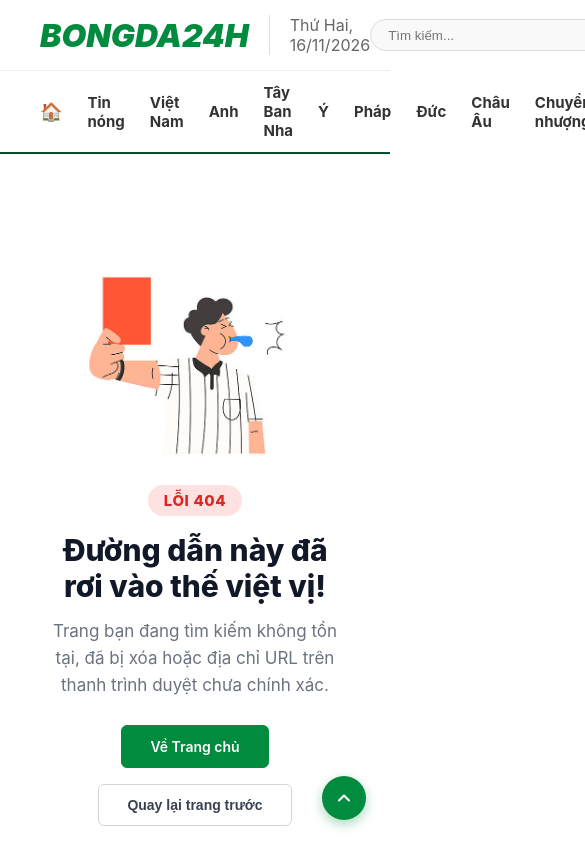
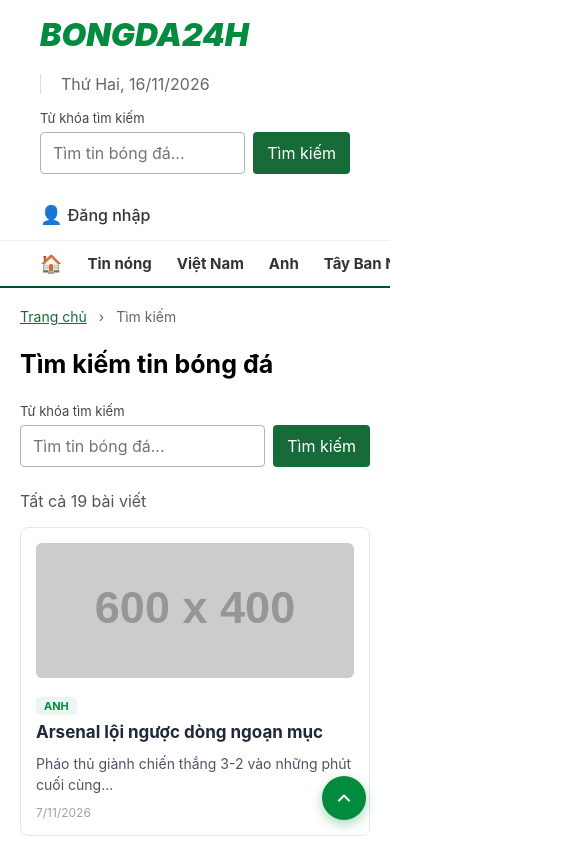
Before and after one commit to Kha-RndSoul/LTFE_CK, a React (Create React App) app: page /tim-kiem in a window 390 px wide. Shown: the top 844 px of the page, 585 px wide, since content can reach past the window. Built offline with nearby package versions, Linux system fonts and the light colour scheme; data requests are answered from the project's data file.

Commit message:
Hoan thien tim kiem tu Header va trang ket qua

```diff
--- a/src/App.tsx
+++ b/src/App.tsx
@@ -5,6 +5,7 @@ import HomePage from './pages/HomePage';
 import CategoryPage from './pages/CategoryPage';
 import DetailPage from './pages/DetailPage';
 import NotFoundPage from './pages/NotFoundPage';
+import SearchPage from './pages/SearchPage';
 
 const App: React.FC = () => {
     return (
@@ -15,6 +16,7 @@ const App: React.FC = () => {
                     {/* trang tin theo giải đấu */}
                     <Route path="the-thao/:categoryId" element={<CategoryPage />} />
                     <Route path="tin-tuc/:id" element={<DetailPage />} />
+                    <Route path="tim-kiem" element={<SearchPage />} />
                     {/* trang báo lỗi 404 khi sai đường dẫn */}
                     <Route path="*" element={<NotFoundPage />} />
                 </Route>
--- /dev/null
+++ b/src/assets/styles/SearchPage.css
@@ -0,0 +1,11 @@
+.football-search { max-width: 900px; margin: 0 auto; }
+.football-search__breadcrumb { display: flex; gap: 12px; margin-bottom: 24px; color: #666; font-size: 14px; }
+.football-search__breadcrumb a { color: #176b39; }
+.football-search h1 { margin: 0 0 24px; font-size: 30px; }
+.football-search__count { margin: 24px 0 16px; color: #555; overflow-wrap: anywhere; }
+.football-search__empty { padding: 24px; background: #f4f7f4; }
+@media (max-width: 600px) {
+    .football-search h1 { font-size: 25px; }
+    .football-search .news-card { flex-direction: column; }
+    .football-search .news-card__thumb-link { width: 100%; }
+}
--- a/src/components/SearchForm.tsx
+++ b/src/components/SearchForm.tsx
@@ -1,5 +1,5 @@
 import React, { useEffect, useId, useState } from 'react';
-import '../assets/SearchForm.css';
+import '../assets/styles/SearchForm.css';
 
 type Props = { onSearch: (keyword: string) => void; initialKeyword?: string };
 
--- a/src/components/common/Header.tsx
+++ b/src/components/common/Header.tsx
@@ -1,10 +1,14 @@
 import React from 'react';
-import { Link } from 'react-router-dom';
+import { Link, useLocation, useNavigate, useSearchParams } from 'react-router-dom';
 import { ICategory } from '../../types';
 import useAPI from '../../hooks/useAPI';
 import { BASE_URL } from '../../services/api';
+import SearchForm from '../SearchForm';
 
 const Header: React.FC = () => {
+    const navigate = useNavigate();
+    const location = useLocation();
+    const [params] = useSearchParams();
     const { data: categories, loading, error } = useAPI<ICategory[]>(`${BASE_URL}/categories`);
 
     const getCurrentDate = () => {
@@ -22,13 +26,15 @@ const Header: React.FC = () => {
 
             <div style={{
                 display: 'flex',
+                flexWrap: 'wrap',
+                gap: '16px',
                 justifyContent: 'space-between',
                 alignItems: 'center',
                 padding: '15px 40px',
                 borderBottom: '1px solid #eee'
             }}>
 
-                <div style={{ display: 'flex', alignItems: 'center', gap: '20px' }}>
+                <div style={{ display: 'flex', flexWrap: 'wrap', alignItems: 'center', gap: '20px' }}>
                     <Link to="/" style={{ color: '#008b3e', textDecoration: 'none', fontSize: '2rem', fontWeight: '900', fontStyle: 'italic' }}>
                         BONGDA24H
                     </Link>
@@ -37,23 +43,12 @@ const Header: React.FC = () => {
                     </span>
                 </div>
 
-                <div style={{ display: 'flex', alignItems: 'center', gap: '30px' }}>
+                <div style={{ display: 'flex', flexWrap: 'wrap', alignItems: 'center', gap: '30px', maxWidth: '100%' }}>
 
-                    <div style={{
-                        display: 'flex',
-                        alignItems: 'center',
-                        border: '1px solid #ddd',
-                        borderRadius: '20px',
-                        padding: '5px 15px',
-                        backgroundColor: '#f9f9f9'
-                    }}>
-                        <input
-                            type="text"
-                            placeholder="Tìm kiếm..."
-                            style={{ border: 'none', outline: 'none', width: '200px', backgroundColor: 'transparent' }}
-                        />
-                        <span style={{ cursor: 'pointer', fontSize: '16px' }}>🔍</span>
-                    </div>
+                    <SearchForm
+                        initialKeyword={location.pathname === '/tim-kiem' ? params.get('q') || '' : ''}
+                        onSearch={(q) => navigate(`/tim-kiem?${new URLSearchParams({ q })}`)}
+                    />
 
                     <div style={{ display: 'flex', alignItems: 'center', gap: '5px', cursor: 'pointer', color: '#333' }}>
                         <span style={{ fontSize: '18px' }}>👤</span>
@@ -67,6 +62,8 @@ const Header: React.FC = () => {
                 alignItems: 'center',
                 padding: '12px 40px',
                 gap: '25px',
+                overflowX: 'auto',
+                whiteSpace: 'nowrap',
                 fontWeight: 'bold',
                 fontSize: '15px'
             }}>
--- a/src/pages/SearchPage.tsx
+++ b/src/pages/SearchPage.tsx
@@ -1,102 +1,46 @@
-import React, { useMemo, useState } from 'react';
-import { Link } from 'react-router-dom';
+import React from 'react';
+import { Link, useSearchParams } from 'react-router-dom';
 import { ICategory, INews } from '../types';
 import useAPI from '../hooks/useAPI';
 import { BASE_URL } from '../services/api';
 import SearchForm from '../components/SearchForm';
-import '../assets/SearchPage.css';
+import NewsCard from '../components/common/NewsCard';
+import RequestState from '../components/common/RequestState';
+import '../assets/styles/SearchPage.css';
+
+// Đổi về chữ thường, bỏ dấu để "bong da" vẫn tìm được "bóng đá".
+function normalize(text: string) {
+    return text.toLowerCase().normalize('NFD').replace(/[\u0300-\u036f]/g, '').replace(/đ/g, 'd').trim();
+}
 
 function SearchPage() {
-    const [keyword, setKeyword] = useState('');
-
-    const { data: newsList, loading, error } = useAPI<INews[]>(`${BASE_URL}/news`);
+    const [params, setParams] = useSearchParams();
+    const keyword = params.get('q') || '';
+    const { data: news, loading, error, refetch } = useAPI<INews[]>(`${BASE_URL}/news`);
     const { data: categories } = useAPI<ICategory[]>(`${BASE_URL}/categories`);
-
-    const categoryMap = useMemo(() => {
-        const map: Record<string, string> = {};
-        categories?.forEach((cat) => {
-            map[cat.id] = cat.name;
-        });
-        return map;
-    }, [categories]);
-
-    const results = useMemo(() => {
-        if (!newsList) return [];
-        const normalizedKeyword = keyword.trim().toLocaleLowerCase('vi');
-
-        return newsList.filter((article) => {
-            const categoryName = categoryMap[article.categoryId] || article.categoryId;
-            return `${article.title} ${categoryName} ${article.summary}`
-                .toLocaleLowerCase('vi')
-                .includes(normalizedKeyword);
-        });
-    }, [newsList, categoryMap, keyword]);
+    const categoryName = (id: string) => categories?.find((cat) => cat.id === id)?.name || id;
+    const results = (news || []).filter((item) =>
+        normalize(`${item.title} ${item.summary} ${categoryName(item.categoryId)}`).includes(normalize(keyword))
+    );
 
     return (
-        <section className="football-search" aria-labelledby="football-search-title">
+        <section className="football-search">
             <nav className="football-search__breadcrumb" aria-label="Đường dẫn chuyên mục">
-                <Link to="/">Trang chủ</Link>
-                <span aria-hidden="true">›</span>
-                <span aria-current="page">Tìm kiếm</span>
+                <Link to="/">Trang chủ</Link><span>›</span><span>Tìm kiếm</span>
             </nav>
-
-            <h1 id="football-search-title">Tìm kiếm tin bóng đá</h1>
-            <SearchForm onSearch={setKeyword} />
-
-            {loading && (
-                <p className="football-search__count" role="status">
-                    Đang tải danh sách bài viết...
-                </p>
-            )}
-
-            {error && (
-                <p className="football-search__count" role="status" style={{ color: 'red' }}>
-                    Không tải được dữ liệu tìm kiếm.
-                </p>
-            )}
-
-            {!loading && !error && (
+            <h1>Tìm kiếm tin bóng đá</h1>
+            <SearchForm initialKeyword={keyword} onSearch={(q) => setParams(q ? { q } : {})} />
+            {loading ? <RequestState kind="loading" /> : error ? (
+                <RequestState kind="error" onRetry={refetch} />
+            ) : (
                 <>
                     <p className="football-search__count" role="status">
-                        {keyword.trim()
-                            ? `Tìm thấy ${results.length} bài viết cho “${keyword}”`
-                            : `Tất cả ${results.length} bài viết`}
+                        {keyword.trim() ? `Tìm thấy ${results.length} bài viết cho “${keyword}”` : `Tất cả ${results.length} bài viết`}
                     </p>
-
-                    <div className="football-search__results">
-                        {results.map((article) => (
-                            <article className="football-search__item" key={article.id}>
-                                <div className="football-search__thumbnail" aria-hidden={!article.imageUrl}>
-                                    {article.imageUrl ? (
-                                        <img
-                                            src={article.imageUrl}
-                                            alt={article.title}
-                                            style={{ width: '100%', height: '100%', objectFit: 'cover' }}
-                                        />
-                                    ) : (
-                                        'BÓNG ĐÁ'
-                                    )}
-                                </div>
-                                <div className="football-search__content">
-                                    <p className="football-search__category">
-                                        {categoryMap[article.categoryId] || article.categoryId}
-                                    </p>
-                                    <h2>{article.title}</h2>
-                                    <p className="football-search__summary">{article.summary}</p>
-                                    <p className="football-search__date">
-                                        {new Date(article.publishedAt).toLocaleDateString('vi-VN')}
-                                    </p>
-                                </div>
-                            </article>
-                        ))}
-                    </div>
-
-                    {results.length === 0 && (
-                        <div className="football-search__empty">
-                            <h2>Không tìm thấy bài viết</h2>
-                            <p>Thử từ khóa khác.</p>
-                        </div>
-                    )}
+                    {results.map((article) => (
+                        <NewsCard key={article.id} article={article} categoryName={categoryName(article.categoryId)} />
+                    ))}
+                    {results.length === 0 && <p className="football-search__empty">Không tìm thấy bài viết. Thử từ khóa khác.</p>}
                 </>
             )}
         </section>
```
Also changed, not shown: src/assets/SearchPage.css (deleted, +0 -48 lines), src/assets/styles/SearchForm.css (renamed from src/assets/SearchForm.css).
